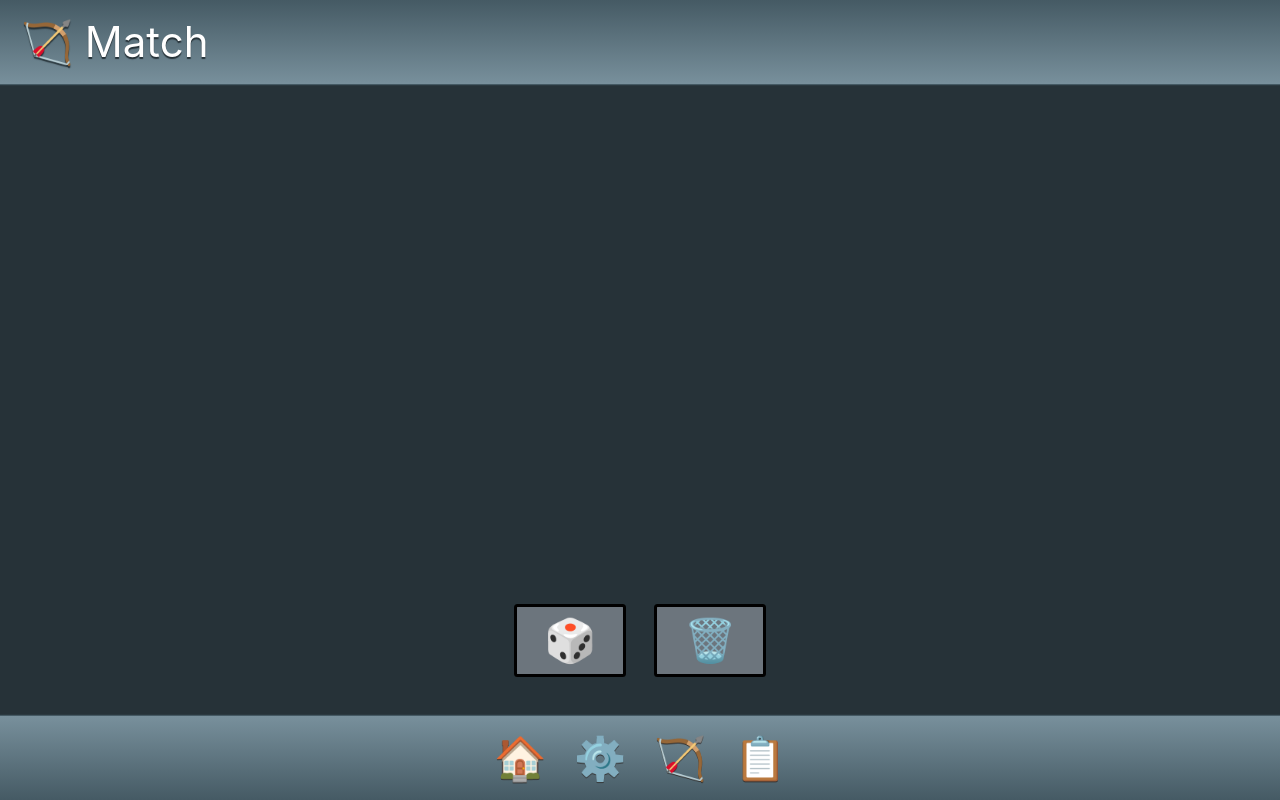
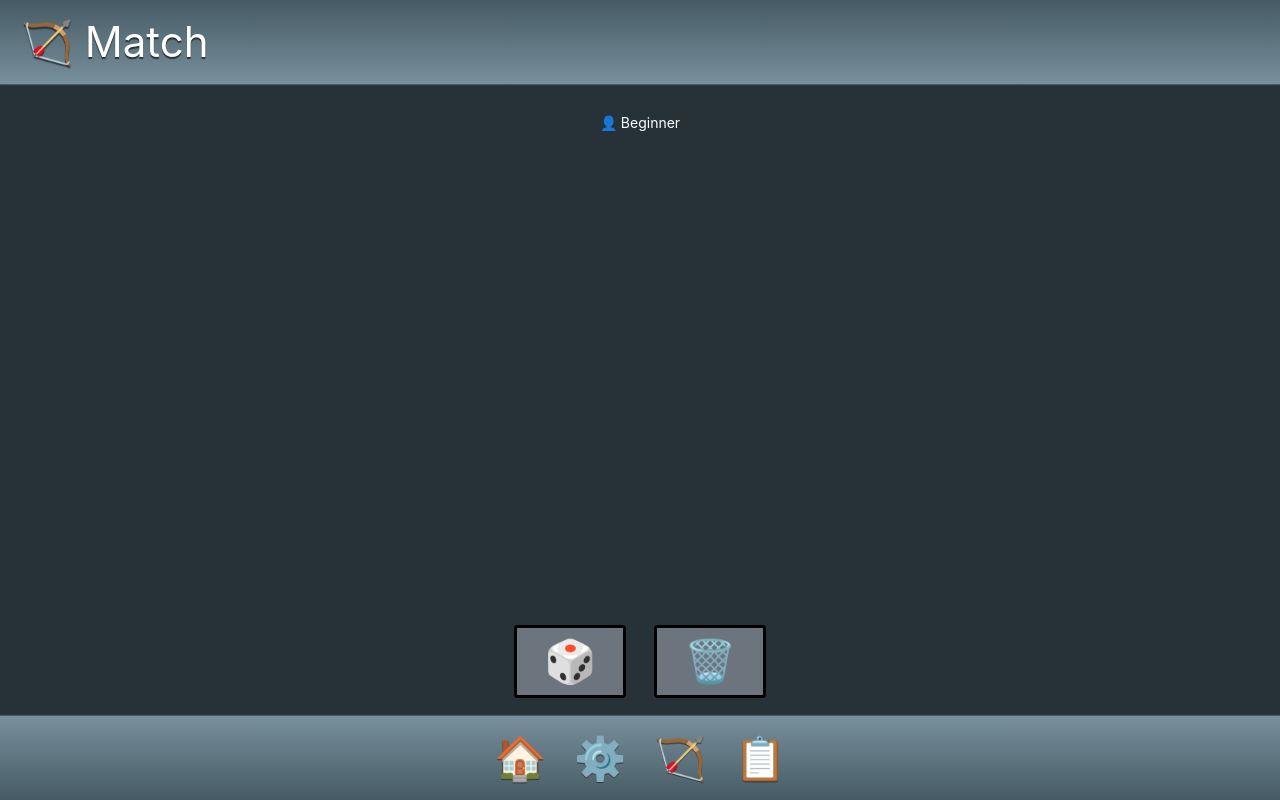
Before and after one commit to 0xTheOldOne/archery-opponent, a Vue app: page /#/shoot in a window 1280 px wide. Built offline with nearby package versions, Linux system fonts and the light colour scheme.

Commit message:
Final touch 2 lmao

```diff
--- a/src/locales/en.json
+++ b/src/locales/en.json
@@ -24,5 +24,10 @@
       "shots": "Shots",
       "total": "Total"
     }
+  },
+  "profiles": {
+    "beginner": "beginner",
+    "advanced": "advanced",
+    "pro": "pro"
   }
 }
--- a/src/locales/fr.json
+++ b/src/locales/fr.json
@@ -24,5 +24,10 @@
       "shots": "Flèches",
       "total": "Total"
     }
+  },
+  "profiles": {
+    "beginner": "débutant",
+    "advanced": "confirmé",
+    "pro": "pro"
   }
 }
--- a/src/store/index.js
+++ b/src/store/index.js
@@ -12,7 +12,6 @@ const vuexLocal = new VuexPersistence({
     userLocale: state.userLocale,
     shotsPerRound: state.shotsPerRound,
     opponent: state.opponent,
-    opponentGender: state.opponentGender,
     match: state.match,
     round: state.round,
   }),
@@ -23,7 +22,6 @@ export default new Vuex.Store({
     userLocale: "",
     shotsPerRound: 3,
     opponent: "beginner",
-    opponentGender: "male",
     profiles: {
       beginner: [
         { val: 0, percent: 100 },
@@ -113,10 +111,6 @@ export default new Vuex.Store({
 
       this.commit("resetMatch");
     },
-    updateOpponentGender(state, value) {
-      console.debug(value);
-      state.opponentGender = value;
-    },
     resetMatch(state) {
       console.debug("Reset the entire match...");
       state.match = [];
--- a/src/views/Match.vue
+++ b/src/views/Match.vue
@@ -14,7 +14,7 @@
             </tr>
             <tr v-for="round in match" :key="round.index" class="round">
               <td>#{{ round.index }}</td>
-              <td v-for="shot in sortArray(round.shots)" :key="shot.index" :style="'width: ' + (100 - 20 - 20) / shotsPerRound + '% !important'">
+              <td v-for="shot in sortArray(round.shots)" :key="shot.index" :style="'width: ' + columnWidth + '% !important'">
                 {{ shot.val }}
               </td>
               <td>{{ sumShots(round.shots) }}</td>
@@ -54,10 +54,13 @@ export default {
 
       return sum + " / " + max;
     },
+    columnWidth: function () {
+      return (100 - 20 - 20) / this.shotsPerRound;
+    },
   },
   methods: {
     sortArray(array) {
-      return array.sort(function (a, b) {
+      return array.slice().sort(function (a, b) {
         return b.val - a.val;
       });
     },
--- a/src/views/Round.vue
+++ b/src/views/Round.vue
@@ -4,6 +4,16 @@
       <div class="title">{{ $t("pages.round.title") }}</div>
     </div>
     <b-container>
+      <b-row>
+        <b-col class="text-center"
+          >👤
+          {{
+            $t("profiles." + opponent)
+              .charAt(0)
+              .toUpperCase() + $t("profiles." + opponent).slice(1)
+          }}</b-col
+        >
+      </b-row>
       <b-row>
         <b-col>
           <div class="current-round">
@@ -38,6 +48,7 @@ export default {
   computed: {
     ...mapState({
       round: (state) => state.round,
+      opponent: (state) => state.opponent,
     }),
   },
   methods: {
--- a/src/views/Settings.vue
+++ b/src/views/Settings.vue
@@ -29,43 +29,6 @@
             <div id="graph"></div>
           </b-col>
         </b-row>
-
-        <!-- <div class="spacer small"></div> -->
-
-        <!-- <b-row>
-          <b-col>
-            <table>
-              <tr>
-                <th style="width: 20% !important">Score</th>
-                <th>Chances of hit</th>
-              </tr>
-              <tr v-for="score in profiles[opponent].slice().reverse()" :key="score.val">
-                <td>{{ score.val }}</td>
-                <td>{{ score.percent }}%</td>
-              </tr>
-            </table>
-          </b-col>
-        </b-row> -->
-
-        <!-- <b-row>
-          <b-col cols="6 text-right">
-            <div class="label">Gender</div>
-          </b-col>
-          <b-col cols="6">
-            <b-form-select v-model="opponentGender" :options="genderOptions"></b-form-select>
-          </b-col>
-        </b-row> -->
-
-        <!-- <b-row>
-          <b-col v-if="this.opponentGender == 'male'">
-            male
-            <lottie-player src="https://assets5.lottiefiles.com/packages/lf20_rtceylyu.json" background="transparent" speed="1" loop autoplay />
-          </b-col>
-          <b-col v-else>
-            female
-            <lottie-player src="https://assets10.lottiefiles.com/packages/lf20_qv8r7s30.json" background="transparent" speed="1" loop autoplay />
-          </b-col>
-        </b-row> -->
       </div>
     </b-container>
   </div>
@@ -134,16 +97,14 @@ export default {
   data() {
     return {
       shotsPerRoundOptions: [1, 3, 6],
-      opponentOptions: ["beginner", "advanced", "pro"],
-      genderOptions: ["male", "female"],
+      opponentOptions: [
+        { value: "beginner", text: this.$t("profiles.beginner") },
+        { value: "advanced", text: this.$t("profiles.advanced") },
+        { value: "pro", text: this.$t("profiles.pro") },
+      ],
     };
   },
   computed: {
-    lottieGender: {
-      get() {
-        return this.gender == "male" ? "https://assets5.lottiefiles.com/packages/lf20_rtceylyu.json" : "https://assets10.lottiefiles.com/packages/lf20_qv8r7s30.json";
-      },
-    },
     profiles: {
       get() {
         return this.$store.state.profiles;
@@ -164,14 +125,6 @@ export default {
       set(value) {
         this.$store.commit("updateOpponent", value);
         this.drawChart();
-      },
-    },
-    opponentGender: {
-      get() {
-        return this.$store.state.opponentGender;
-      },
-      set(value) {
-        this.$store.commit("updateOpponentGender", value);
       },
     },
   },
```
